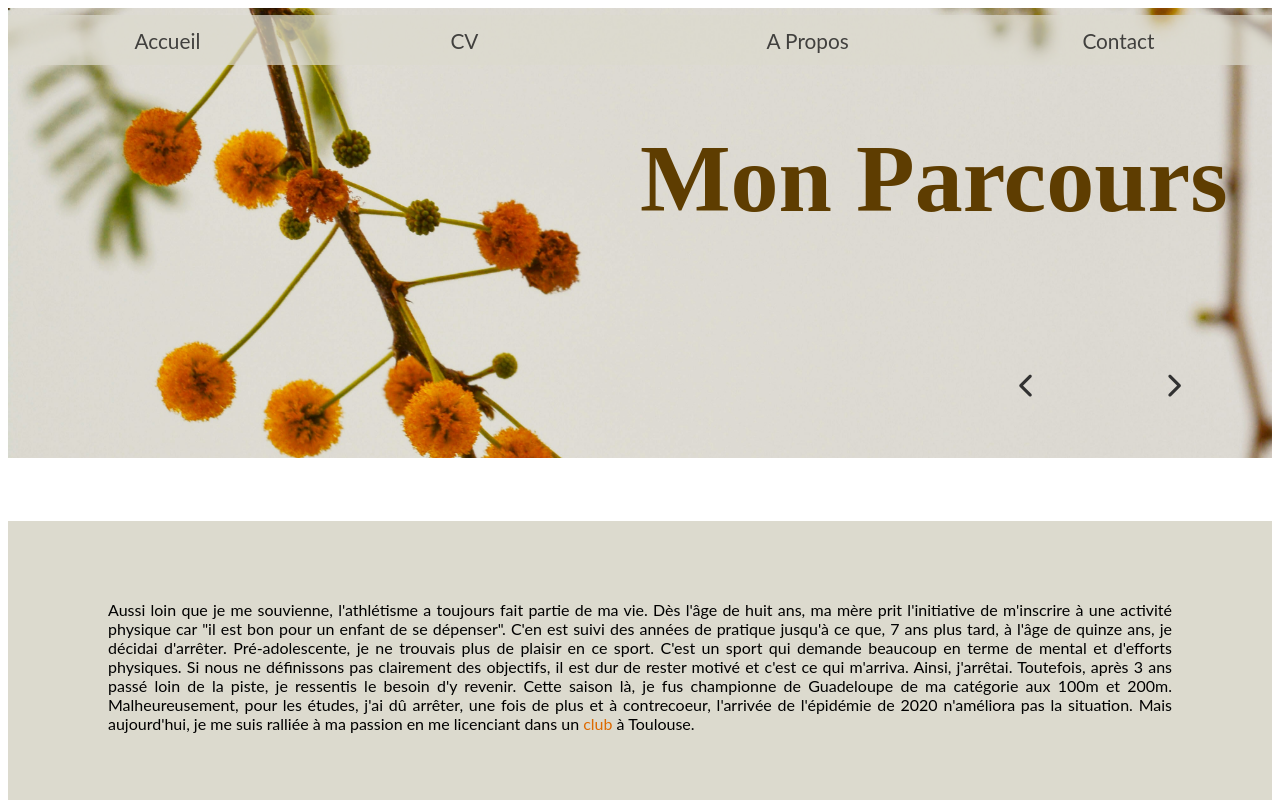
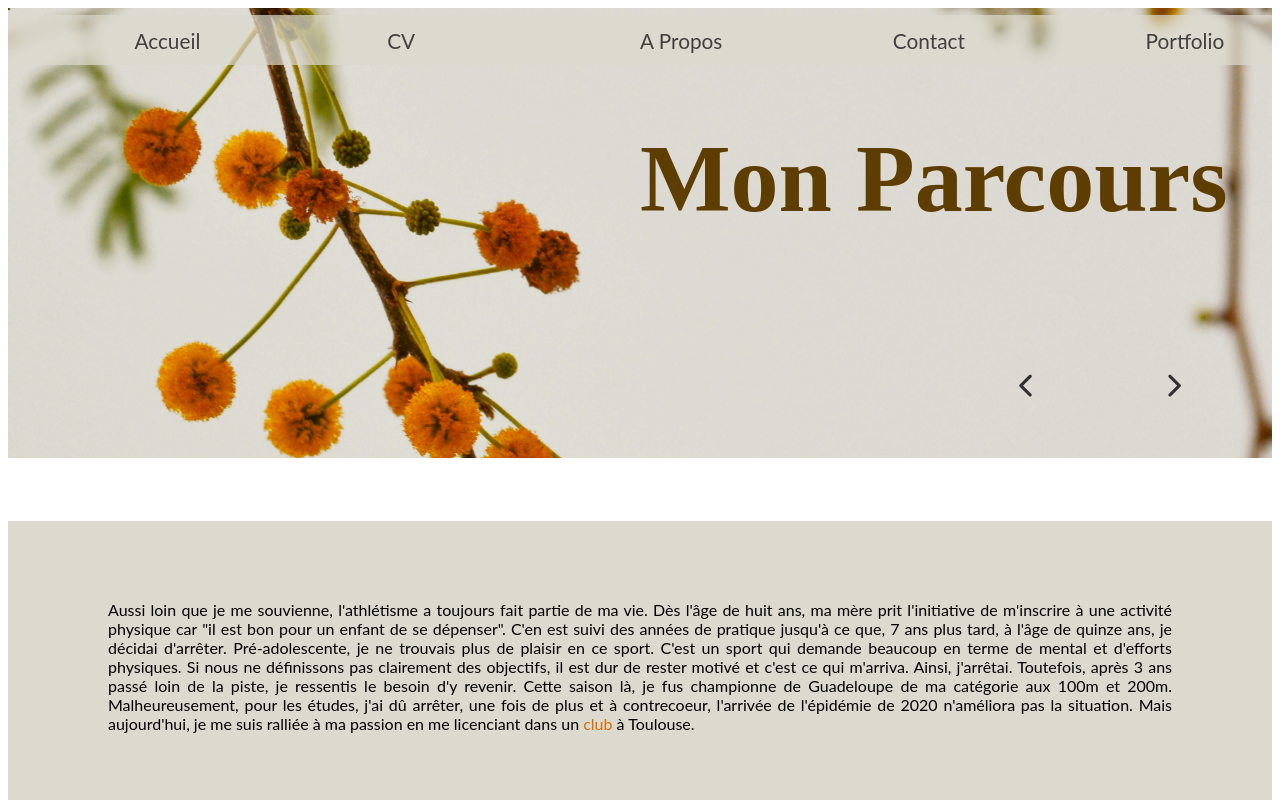
Before and after one commit to AureliaMgr/SiteCV_AureliaMugerin, a plain HTML site: page parcours-athlé.html in a window 1280 px wide. Shown: the top 800 px of the page. Drawn offline with Linux system fonts and the light colour scheme.

Commit message:
Update parcours-athlé.html

```diff
--- a/parcours-athlé.html
+++ b/parcours-athlé.html
@@ -22,6 +22,11 @@
         </div>
         <div class="column0">
           <a href="contact.html">Contact</a>
+        </div>
+        <div class="column0">
+          <a href="Docs/Portfolio - Aurélia MUGERIN.pdf" target="_blank"
+            >Portfolio</a
+          >
         </div>
       </div>
       <h1>
```
